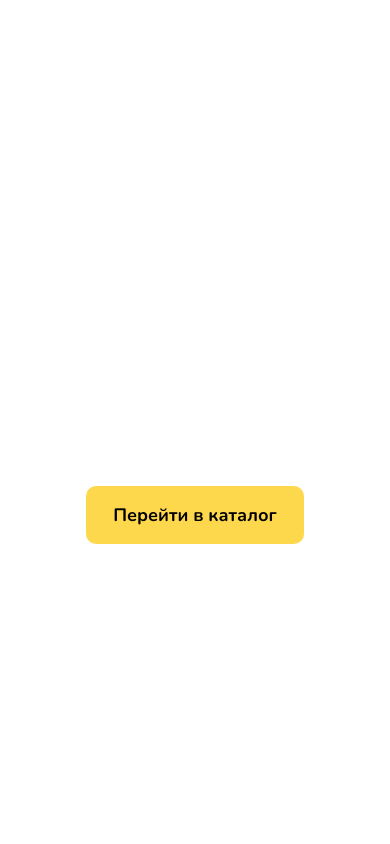
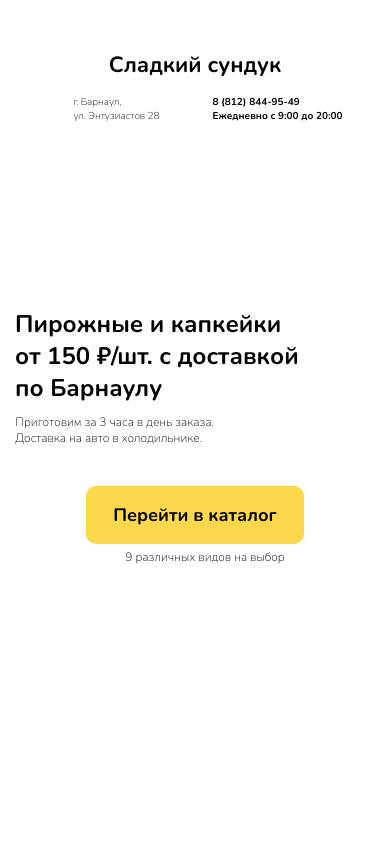
Before and after one commit to AkimovVadim117/SweetChest, a plain HTML site: page index.html in a window 390 px wide. Shown: the top 844 px of the page. Drawn offline with Linux system fonts and the light colour scheme; a script that the page names is missing.

Commit message:
fix bugs of colors

```diff
--- a/styles/confectioner-screen/confectioner-screen.css
+++ b/styles/confectioner-screen/confectioner-screen.css
@@ -34,6 +34,10 @@
 
 .plan-step:not(:last-child) {
    margin-bottom: 25px;
+}
+
+.step-text {
+   color: var(--color-black);
 }
 
 .confectioner-button {
--- a/styles/header/header-adaptive.css
+++ b/styles/header/header-adaptive.css
@@ -1,3 +1,9 @@
+@media (max-width: 1180px) {
+   .header {
+      color: var(--color-black);
+   }
+}
+
 @media (max-width: 767px) {
    .contact {
       font-size: 10px;
--- a/styles/main-screen/main-screen-adaptive.css
+++ b/styles/main-screen/main-screen-adaptive.css
@@ -1,6 +1,9 @@
 @media (max-width: 1180px) {
    .main-screen-image {
       display: none;
+   }
+   .main-screen {
+      color: var(--color-black);
    }
 }
 
```
